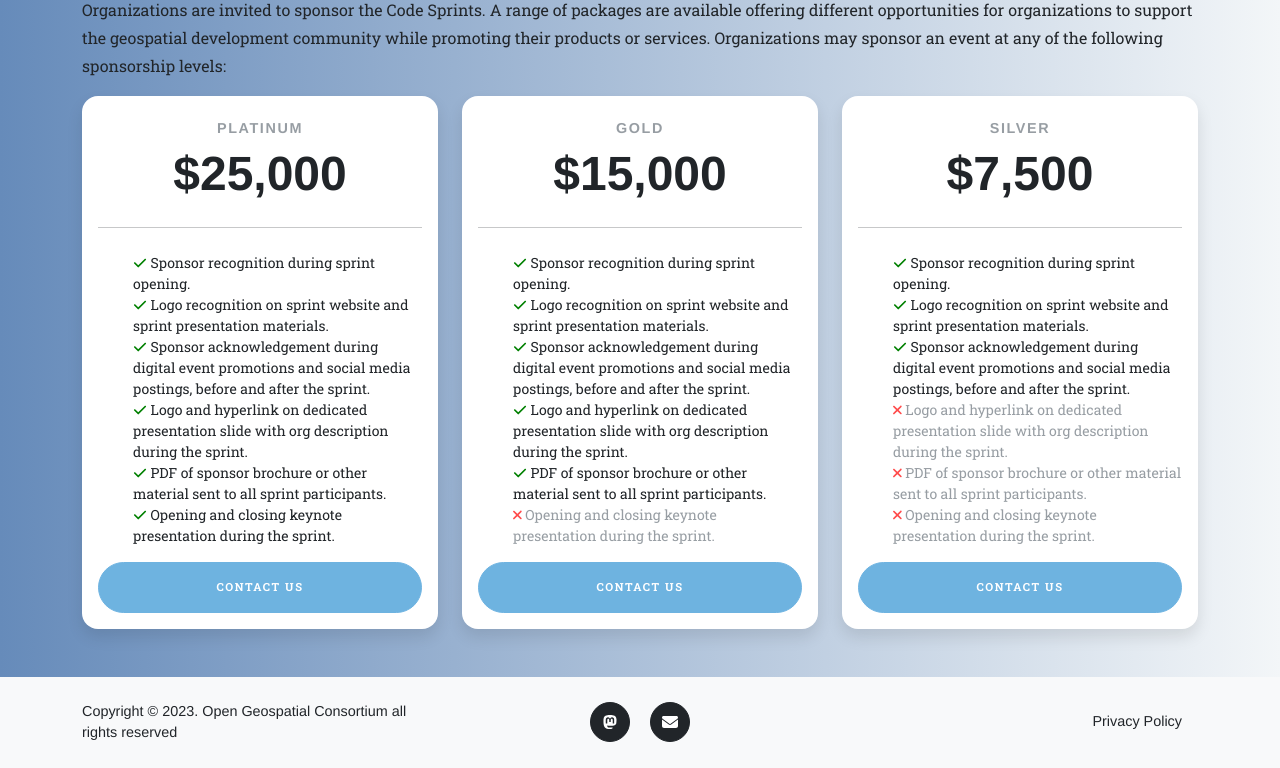
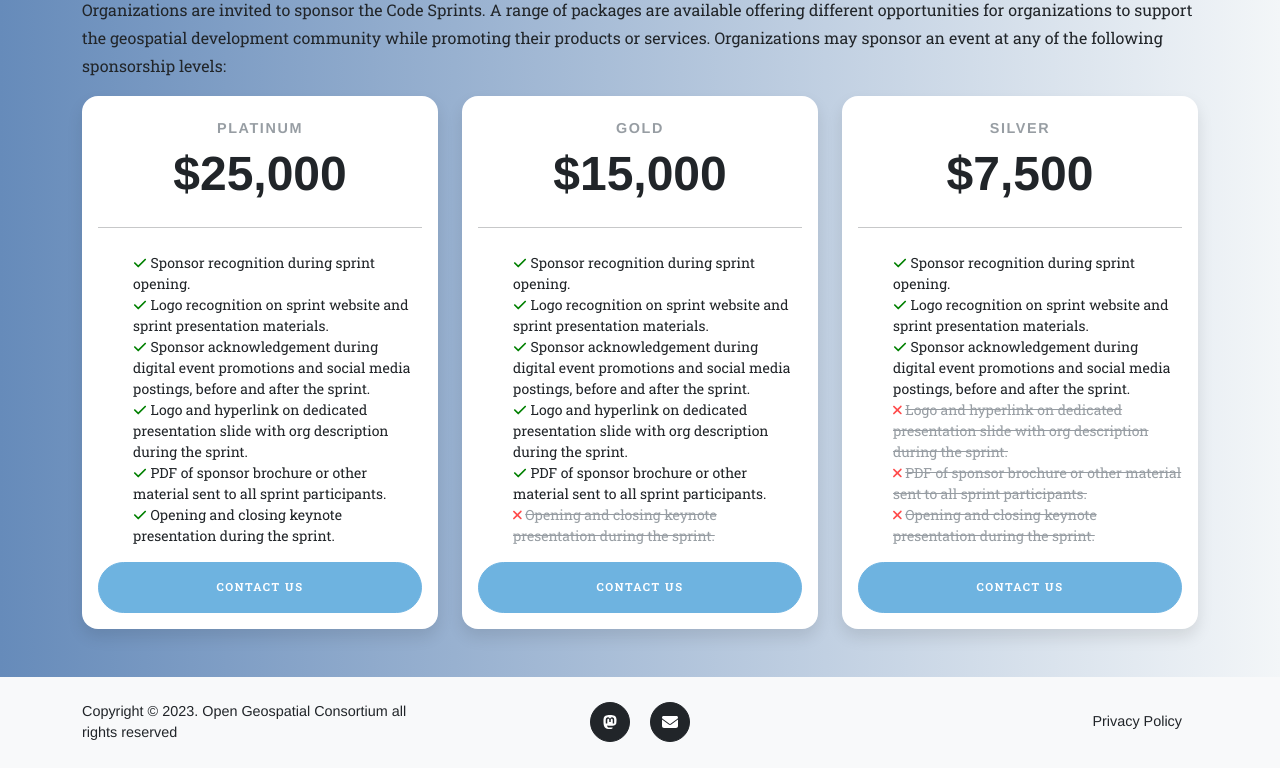
Before and after one commit to opengeospatial/dev-sprint-sponsoring, a plain HTML site: page index.html in a window 1280 px wide. Shown: the part 116-884 px from the top of the page. Drawn offline with nearby package versions, Linux system fonts and the light colour scheme.

Commit message:
- added strikethrough

```diff
--- a/index.html
+++ b/index.html
@@ -117,7 +117,7 @@
                                         <li class="text-muted">
                                             <span class="fa-li"></span>
                                             <i class="fas fa-xmark"></i>
-                                            Opening and closing keynote presentation during the sprint.
+                                            <strike>Opening and closing keynote presentation during the sprint.</strike>
                                         </li>
                                     </ul>
                                     <div class="d-grid"><a class="btn btn-primary text-uppercase" href="mailto:standards-team@ogc.org">Contact Us</a></div>
@@ -155,17 +155,17 @@
                                         <li class="text-muted">
                                             <span class="fa-li"></span>
                                             <i class="fas fa-xmark"></i>
-                                            Logo and hyperlink on dedicated presentation slide with org description during the sprint.
+                                            <strike>Logo and hyperlink on dedicated presentation slide with org description during the sprint.</strike>
                                         </li>
                                         <li class="text-muted">
                                             <span class="fa-li"></span>
                                             <i class="fas fa-xmark"></i>
-                                            PDF of sponsor brochure or other material sent to all sprint participants.
+                                            <strike>PDF of sponsor brochure or other material sent to all sprint participants.</strike>
                                         </li>
                                         <li class="text-muted">
                                             <span class="fa-li"></span>
                                             <i class="fas fa-xmark"></i>
-                                            Opening and closing keynote presentation during the sprint.
+                                            <strike>Opening and closing keynote presentation during the sprint.</strike>
                                         </li>
                                     </ul>
                                     <div class="d-grid"><a class="btn btn-primary text-uppercase" href="mailto:standards-team@ogc.org">Contact Us</a></div>
```
